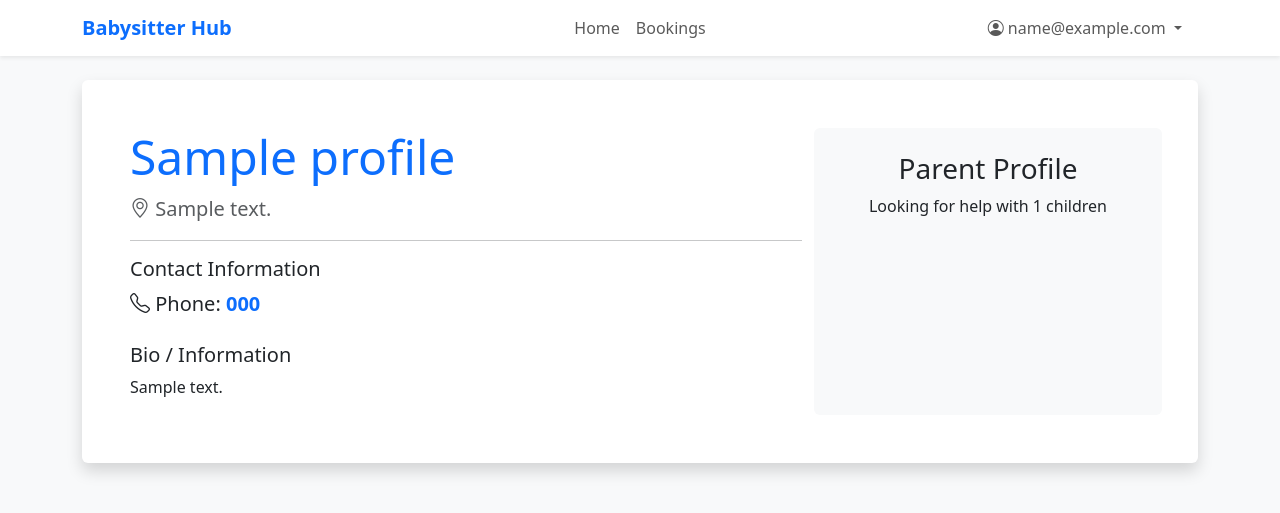
After one commit to katerina-dimitrova/babysitter-python-project-FMI, a Flask app: page /user/1 in a window 1280 px wide. The commit adds this page. Shown: the top 513 px of the page. Run offline with Flask 3, Linux system fonts and the light colour scheme; a user stored in the database is signed in; tables that the repository leaves empty hold one stand-in row (values such as "Sample post").

Commit message:
Add user public profile view

```diff
--- a/app.py
+++ b/app.py
@@ -211,6 +211,15 @@ def booking_action(booking_id, action):
     db.session.commit()
     return redirect(url_for('my_bookings'))
 
+@app.route('/user/<int:user_id>')
+@login_required
+def view_public_profile(user_id):
+    target_user = User.query.get_or_404(user_id)
+    if target_user.user_type == 'sitter':
+        return render_template('public_profile.html', profile=target_user.sitter_profile, user=target_user)
+    else:
+        return render_template('public_profile.html', profile=target_user.parent_profile, user=target_user)
+
 @app.errorhandler(404)
 def page_not_found(e):
     return render_template('404.html'), 404
--- /dev/null
+++ b/templates/public_profile.html
@@ -0,0 +1,32 @@
+{% extends "base.html" %}
+{% block content %}
+<div class="card shadow border-0 p-5">
+    <div class="row">
+        <div class="col-md-8">
+            <h1 class="display-5 text-primary">{{ profile.name }}</h1>
+            <p class="lead text-muted"><i class="bi bi-geo-alt"></i> {{ user.address }}</p>
+            <hr>
+            <h5>Contact Information</h5>
+            <p class="fs-5">
+                <i class="bi bi-telephone"></i> Phone:
+                <a href="tel:{{ profile.phone_number }}" class="text-decoration-none fw-bold">
+                    {{ profile.phone_number }}
+                </a>
+            </p>
+
+            <h5 class="mt-4">Bio / Information</h5>
+            <p>{{ profile.bio or "No bio available." }}</p>
+        </div>
+        <div class="col-md-4 text-center bg-light p-4 rounded">
+            {% if user.user_type == 'sitter' %}
+            <h3>${{ profile.hourly_rate }}/hr</h3>
+            <p>Experience: {{ profile.experience_years }} years</p>
+            <a href="/book/{{ user.id }}" class="btn btn-success btn-lg w-100 mt-3">Book Now</a>
+            {% else %}
+            <h3>Parent Profile</h3>
+            <p>Looking for help with {{ profile.children_count }} children</p>
+            {% endif %}
+        </div>
+    </div>
+</div>
+{% endblock %}
```
Also changed, not shown: templates/bookings.html (+18 -6 lines).
